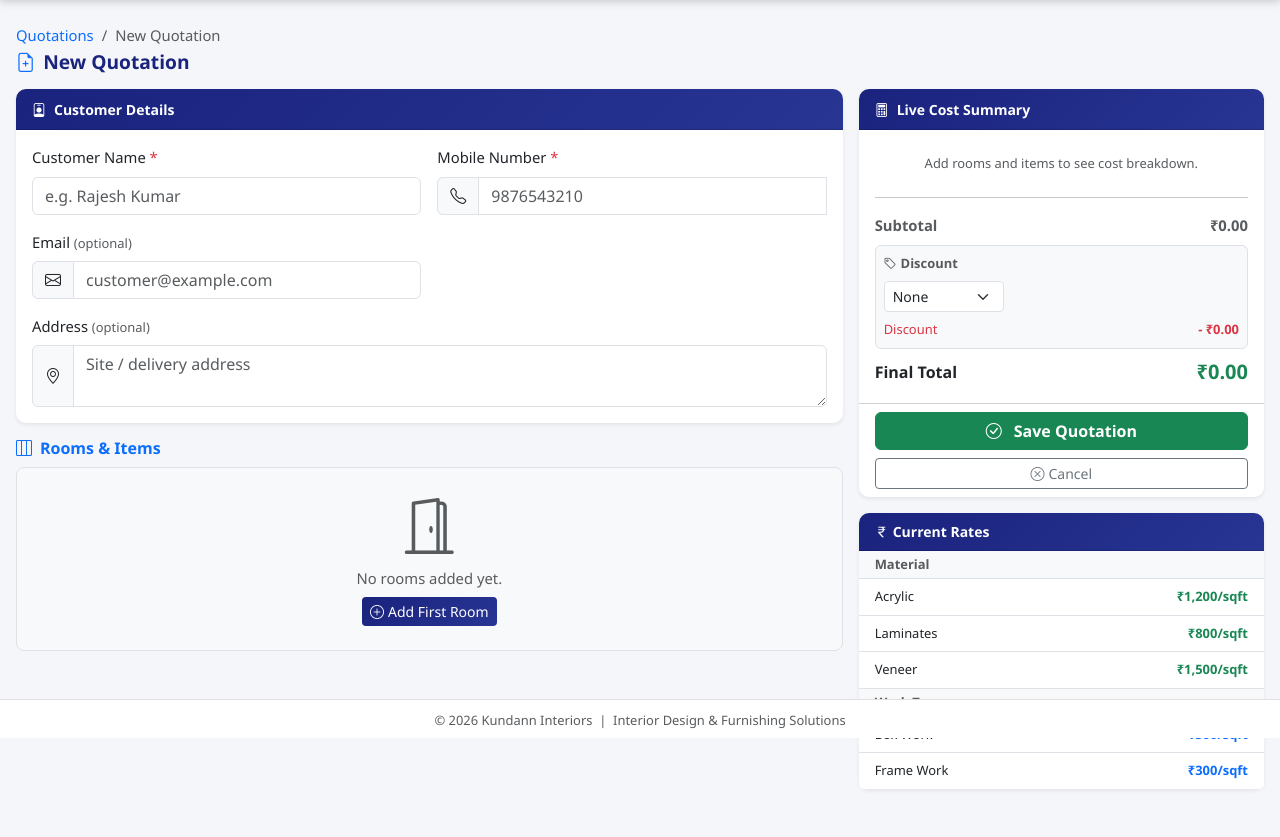
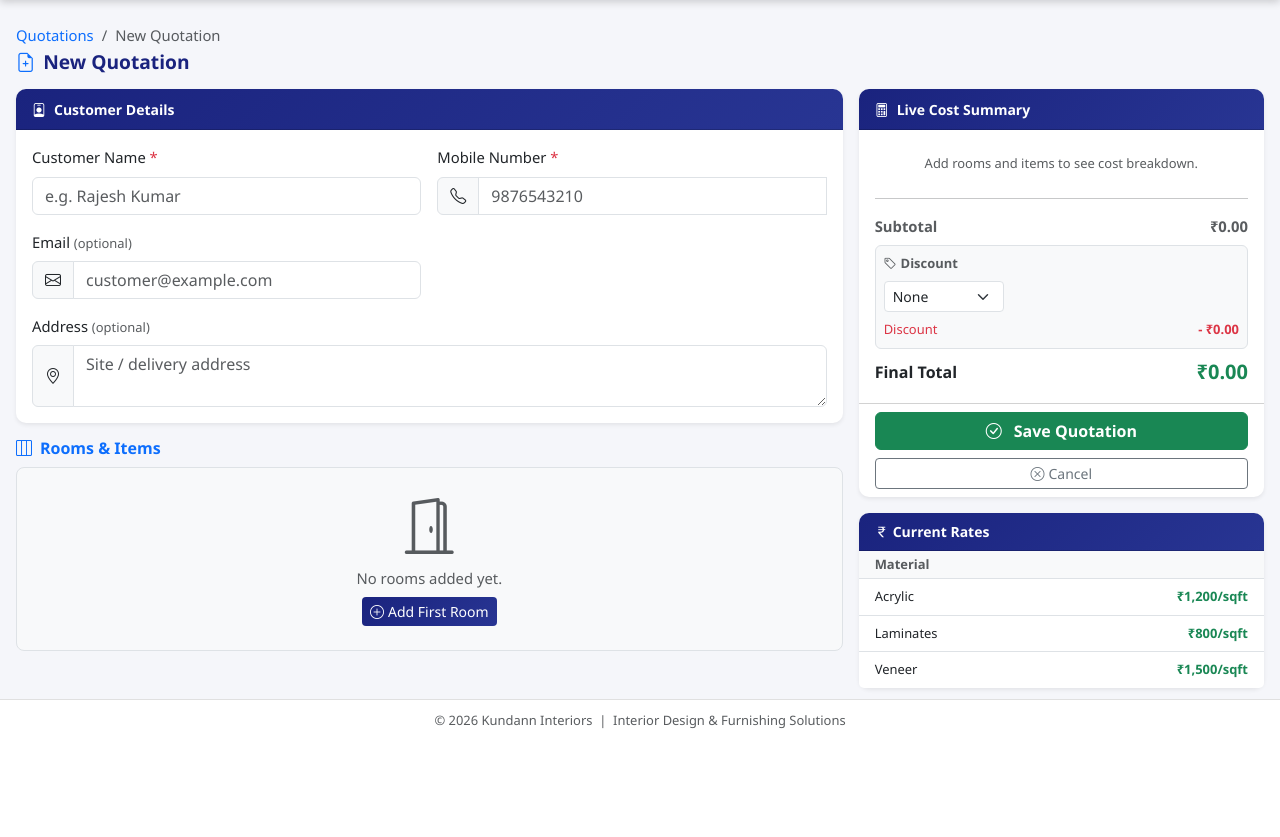
Before and after one commit to harshith2608/Kundan-interiors, a Flask app: page /projects/new in a window 1280 px wide. Shown: the part 62-899 px from the top of the page. After the commit the page ends 791 px from the top, so only its background shows below. Run offline with Flask 3, Linux system fonts and the light colour scheme; a user stored in the database is signed in; some libraries are stand-ins or nearby versions.

Commit message:
Remove work type from pricing — display-only
Work type (Box Work / Frame Work) no longer contributes to grand total.
Removed from Current Rates panel on quotation form and from cost
summary table on view page. Work type selector and badge display remain.

Co-Authored-By: Claude Sonnet 4.6 <noreply@anthropic.com>

```diff
--- a/app/projects.py
+++ b/app/projects.py
@@ -117,7 +117,7 @@ def _save_project_data(project, rooms_data):
                 work_type=work_type
             )
             db.session.add(item)
-            grand_total += area * (wood_rates.get(wood_type, 0) + work_type_rates.get(work_type, 0))
+            grand_total += area * wood_rates.get(wood_type, 0)
 
             # Auto-learn item name (case-insensitive dedup)
             if not MasterItem.query.filter(MasterItem.name.ilike(item_name)).first():
@@ -317,11 +317,7 @@ def view_project(project_id):
     for wt in WORK_TYPES:
         area = work_totals.get(wt, 0.0)
         if area > 0:
-            rate = work_type_rates.get(wt, 0.0)
-            work_summary.append({
-                'work_type': wt, 'area': area,
-                'rate': rate, 'subtotal': area * rate
-            })
+            work_summary.append({'work_type': wt, 'area': area})
     edit_logs = (ProjectEditLog.query
                  .filter_by(project_id=project.id)
                  .order_by(ProjectEditLog.edited_at.desc())
--- a/static/js/project_form.js
+++ b/static/js/project_form.js
@@ -564,7 +564,6 @@ function recalcAll() {
 
   let grandTotal = 0;
   Object.entries(woodAreas).forEach(([wt, area]) => { grandTotal += area * (woodRates[wt] || 0); });
-  Object.entries(workAreas).forEach(([wt, area]) => { grandTotal += area * (workTypeRates[wt] || 0); });
 
   renderSummary(woodAreas, workAreas, grandTotal);
 
@@ -661,18 +660,17 @@ function renderSummary(woodAreas, workAreas, grandTotal) {
         <span class="summary-wood-value">₹${(area*rate).toLocaleString('en-IN',{minimumFractionDigits:0,maximumFractionDigits:0})}</span>
       </div>`;
   });
-  html += '<div class="small fw-semibold text-muted mb-1 mt-2">Work Cost</div>';
+  html += '<div class="small fw-semibold text-muted mb-1 mt-2">Work Type</div>';
   Object.entries(workAreas).forEach(([wt, area]) => {
     if (area <= 0) return;
-    const rate = workTypeRates[wt] || 0;
-    const c    = workColors[wt] || { bg:'#f3f4f6', color:'#374151' };
+    const c = workColors[wt] || { bg:'#f3f4f6', color:'#374151' };
     html += `
       <div class="summary-wood-row">
         <span class="summary-wood-label">
           <span class="badge me-1" style="background:${c.bg};color:${c.color}">${wt}</span>
         </span>
         <span class="text-muted small">${area.toFixed(2)} sqft</span>
-        <span class="summary-wood-value">₹${(area*rate).toLocaleString('en-IN',{minimumFractionDigits:0,maximumFractionDigits:0})}</span>
+        <span class="summary-wood-value text-muted small">display only</span>
       </div>`;
   });
   panel.innerHTML = html;
--- a/templates/projects/form.html
+++ b/templates/projects/form.html
@@ -215,13 +215,6 @@
             <span class="small text-success fw-bold">&#8377;{{ "{:,.0f}".format(rate) }}/sqft</span>
           </li>
           {% endfor %}
-          <li class="list-group-item py-1 small text-muted fw-semibold bg-light">Work Type</li>
-          {% for wt, rate in work_type_rates.items() %}
-          <li class="list-group-item d-flex justify-content-between py-2">
-            <span class="small fw-medium">{{ wt }}</span>
-            <span class="small text-primary fw-bold">&#8377;{{ "{:,.0f}".format(rate) }}/sqft</span>
-          </li>
-          {% endfor %}
         </ul>
       </div>
       </div>{# end summary-panel #}
```
Also changed, not shown: templates/projects/view.html (+2 -18 lines).
